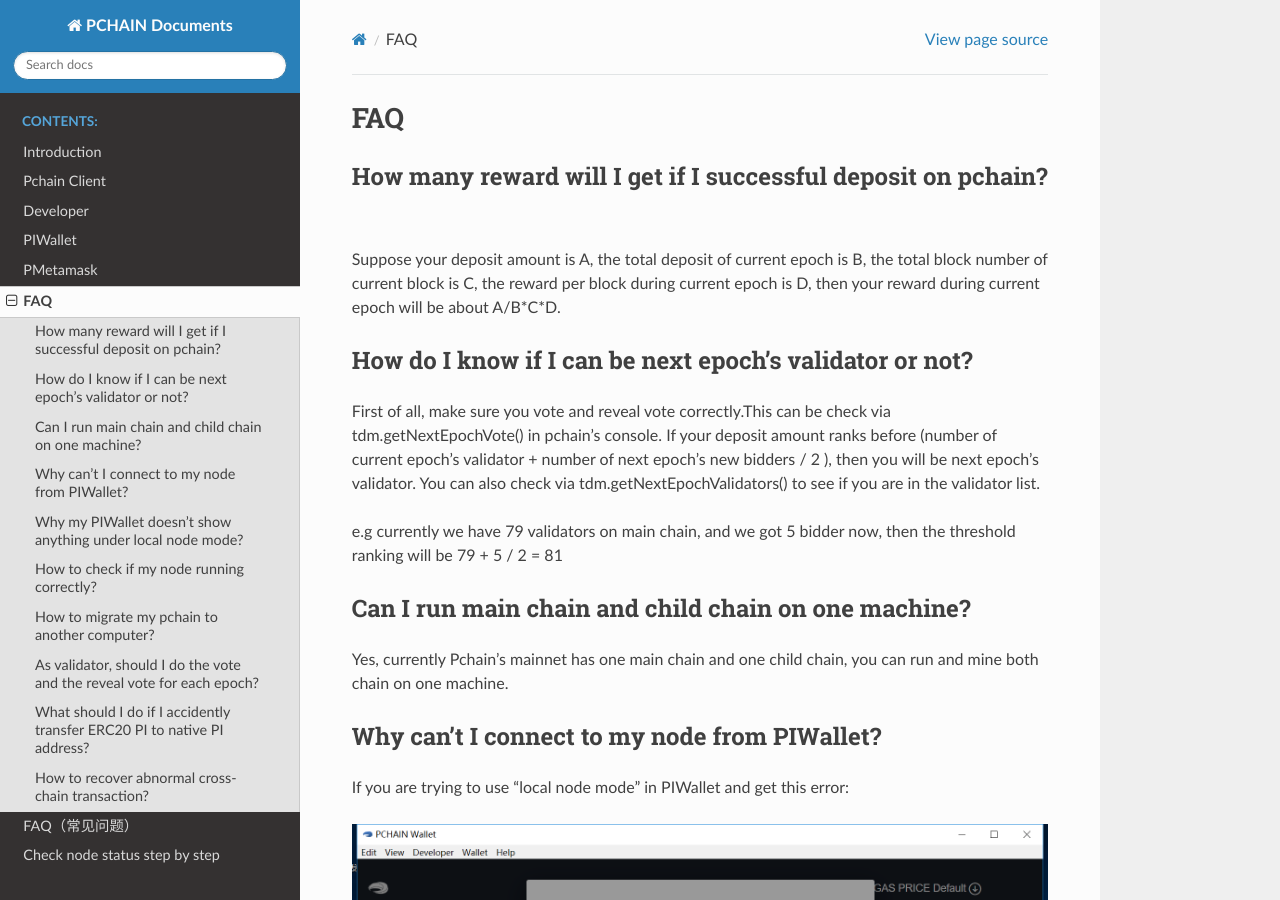
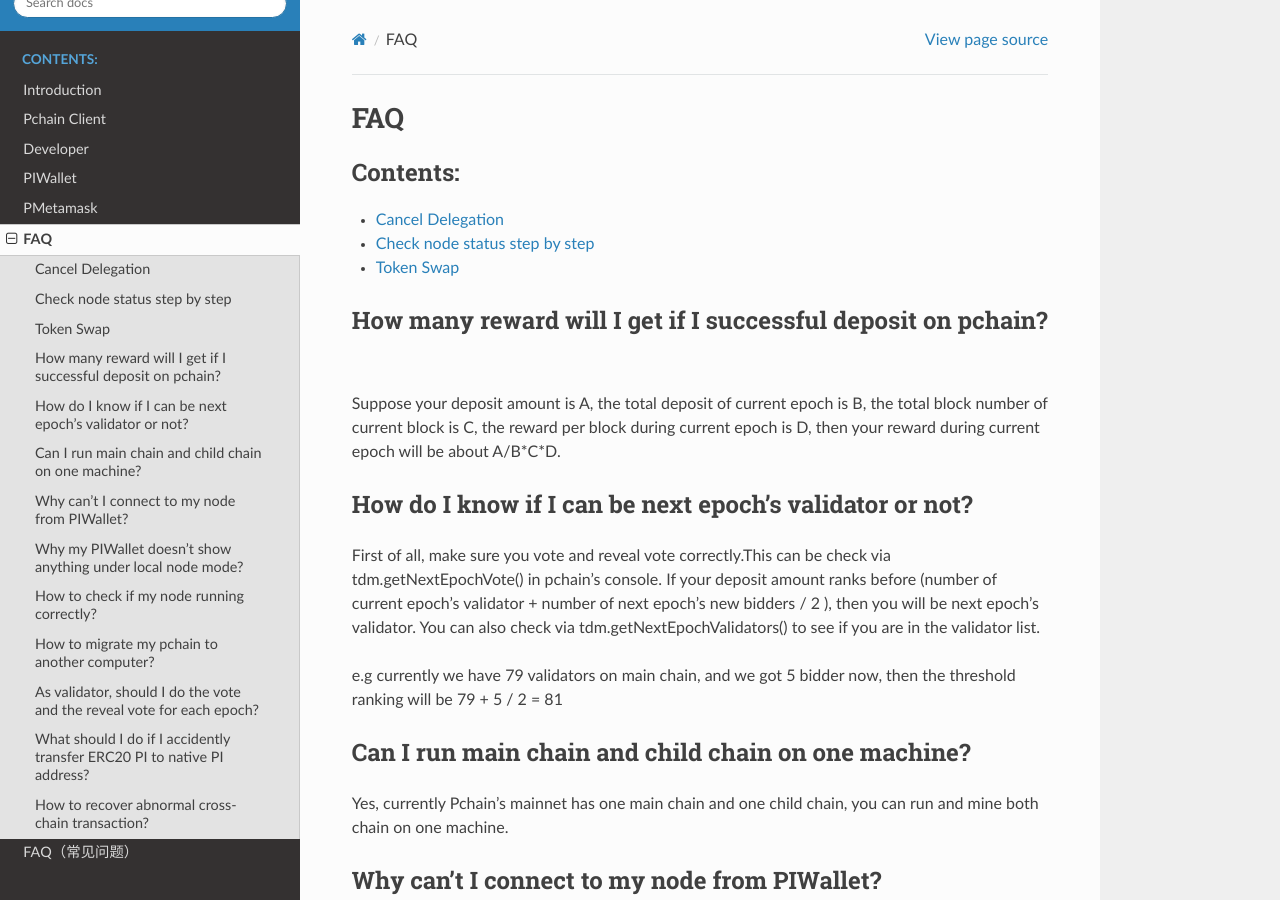
Before and after one commit to pchain-org/pchain-guide, a Sphinx documentation site: the page built from pchaindoc/source/FAQ/faq.rst, in a window 1280 px wide and 900 px high. Built offline with Sphinx 7.4.7 and the Read the Docs theme 2.0.0, drawn with Linux system fonts in a browser that asks for light colours.

Commit message:
update faq

```diff
--- a/pchaindoc/source/FAQ/faq.rst
+++ b/pchaindoc/source/FAQ/faq.rst
@@ -1,6 +1,15 @@
 ====
 FAQ
 ====
+
+
+.. toctree::
+   :maxdepth: 3
+   :caption: Contents:
+
+   canceldelegation
+   node
+   tokenswap
 
 -------------------------------------------------------------
 How many reward will I get if I successful deposit on pchain?
--- a/pchaindoc/source/index.rst
+++ b/pchaindoc/source/index.rst
@@ -20,4 +20,3 @@
    PMetamask/pmetamask
    FAQ/faq
    FAQ_zh/faq_zh
-   Help/selfcheck
```
Also changed, not shown: pchaindoc/source/FAQ/canceldelegation.rst (added, +23 -0 lines), pchaindoc/source/FAQ/tokenswap.rst (added, +7 -0 lines), pchaindoc/source/FAQ/node.rst (renamed from pchaindoc/source/Help/selfcheck.rst).
